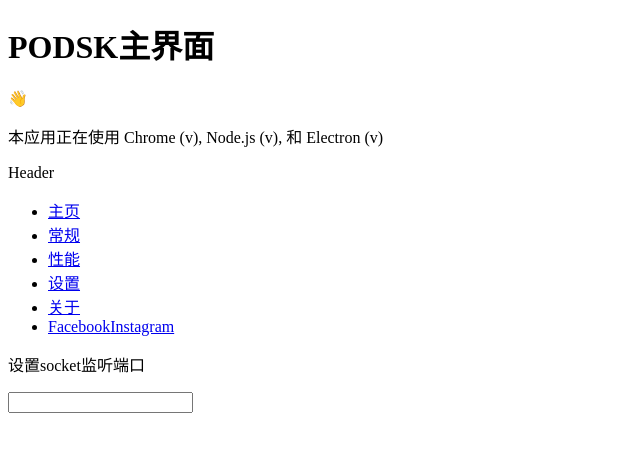
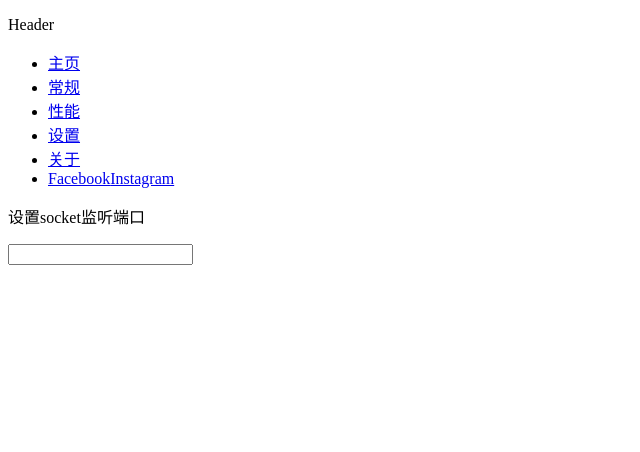
Before and after one commit to Bolin42/PODSK-ELECTRON, an Electron app: page PODSK/Setting.html in a window 800 px wide. Shown: the whole page, without its empty margins (0-640 px from the left). Drawn offline with Linux system fonts and the light colour scheme; no server answers.

Commit message:
小修改

```diff
--- a/PODSK/Setting.html
+++ b/PODSK/Setting.html
@@ -13,8 +13,7 @@
     <title></title>
   </head>
   <body>
-    <h1>PODSK主界面</h1>
-    <p>👋</p>
+
     <p id="info"></p>
     <div class="page">
       <header tabindex="0">Header</header>
--- a/PODSK/renderer.js
+++ b/PODSK/renderer.js
@@ -1,5 +1,5 @@
 const information = document.getElementById('info')
-information.innerText = `本应用正在使用 Chrome (v${versions.chrome()}), Node.js (v${versions.node()}), 和 Electron (v${versions.electron()})`
+//information.innerText = `本应用正在使用 Chrome (v${versions.chrome()}), Node.js (v${versions.node()}), 和 Electron (v${versions.electron()})`
 
 const func = async () => {
     const response = await window.versions.ping()
```
